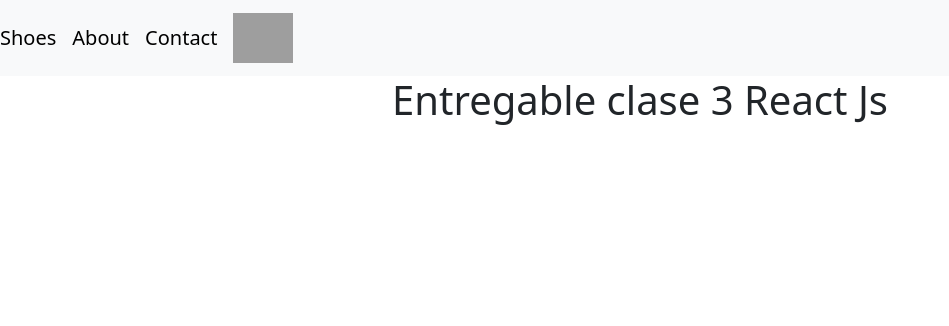
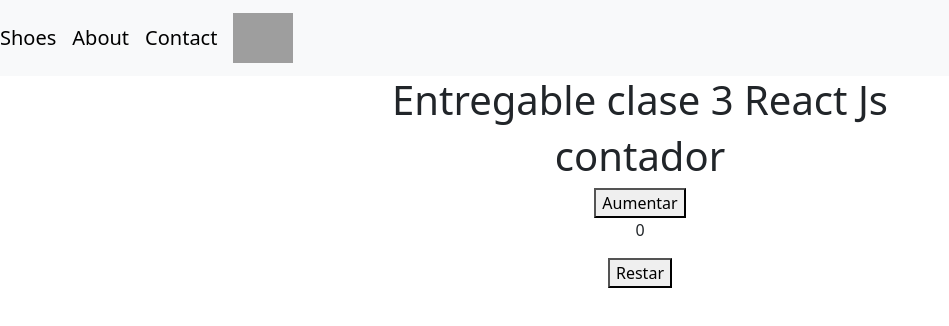
Before and after one commit to IvanSosa77/react, a React (Create React App) app in the folder my-app/: page / in a window 1280 px wide. Shown: the top 326 px of the page, without its empty margins (0-949 px from the left). Built offline with nearby package versions, Linux system fonts and the light colour scheme; grey boxes are pictures that could not be loaded.

Commit message:
ejercicio contador clase 5

```diff
--- a/my-app/src/App.js
+++ b/my-app/src/App.js
@@ -3,12 +3,18 @@ import NavBar from './components/NavBar';
 import 'bootstrap/dist/css/bootstrap.min.css';
 import image from './assets/carr.jpg';
 import ItemListContainer from './components/ItemListContainer';
+import ClaseState from './components/ClaseState';
+import UseState from './components/UseStateFunction'
+import Contador from './components/ItemCount';
 
 function App() {
   return (
     <div className="App">
     <NavBar image={image}/>
     <ItemListContainer greeting="Entregable clase 3 React Js"/>
+    {/*<ClaseState/>*/}
+    {/*<UseState/>*/}
+    <Contador/>
     </div>
   );
 }
--- /dev/null
+++ b/my-app/src/components/ClaseState.js
@@ -0,0 +1,31 @@
+import React, { Component } from 'react';
+
+
+class estado extends Component {
+    constructor(props){
+        super(props)
+        this.state = {
+            name : 'React',
+        }
+    }
+    handlerValue= (e)=>{
+        this.setState(
+            {
+            name : e.target.value,
+        })
+
+
+    }
+    render(){
+        return(
+            <div>
+                <input placeholder="Ingresa su nombre" onChange={this.handlerValue}
+                />
+                {console.log(this.state.name)}
+            </div>
+        );
+
+    }
+}
+
+export default estado;
--- /dev/null
+++ b/my-app/src/components/ItemCount.js
@@ -0,0 +1,28 @@
+import React, {useState} from 'react';
+
+
+function Contador(){
+    const[valor, setValor] = useState(0)
+    function handlerIncrement(){
+        setValor(valor + 1);
+    }
+
+    function handlerDecrement(){
+        if(valor >= 1){
+            setValor(valor -1)
+        }
+
+    }
+
+
+    return(
+        <div id="contenedor">
+            <h1>contador</h1>
+            <button onClick={handlerIncrement}>Aumentar</button>
+            <p>{valor}</p>
+            <button onClick={handlerDecrement}>Restar</button>
+        </div>
+        )
+}
+
+export default Contador;
--- /dev/null
+++ b/my-app/src/components/UseStateFunction.js
@@ -0,0 +1,16 @@
+import React, {useState} from 'react';
+
+function UseState(){
+    const [animal, setAnimal] = useState(null)
+    function handlerAnimal(){
+        setAnimal('jirafa')
+    }
+    return(
+        <div>
+            <button onClick={handlerAnimal}>click</button>
+            {console.log(animal)}
+        </div>
+    )
+}
+
+export default UseState;
```
Also changed, not shown: my-app/src/components/Childen.js (added, +11 -0 lines).
